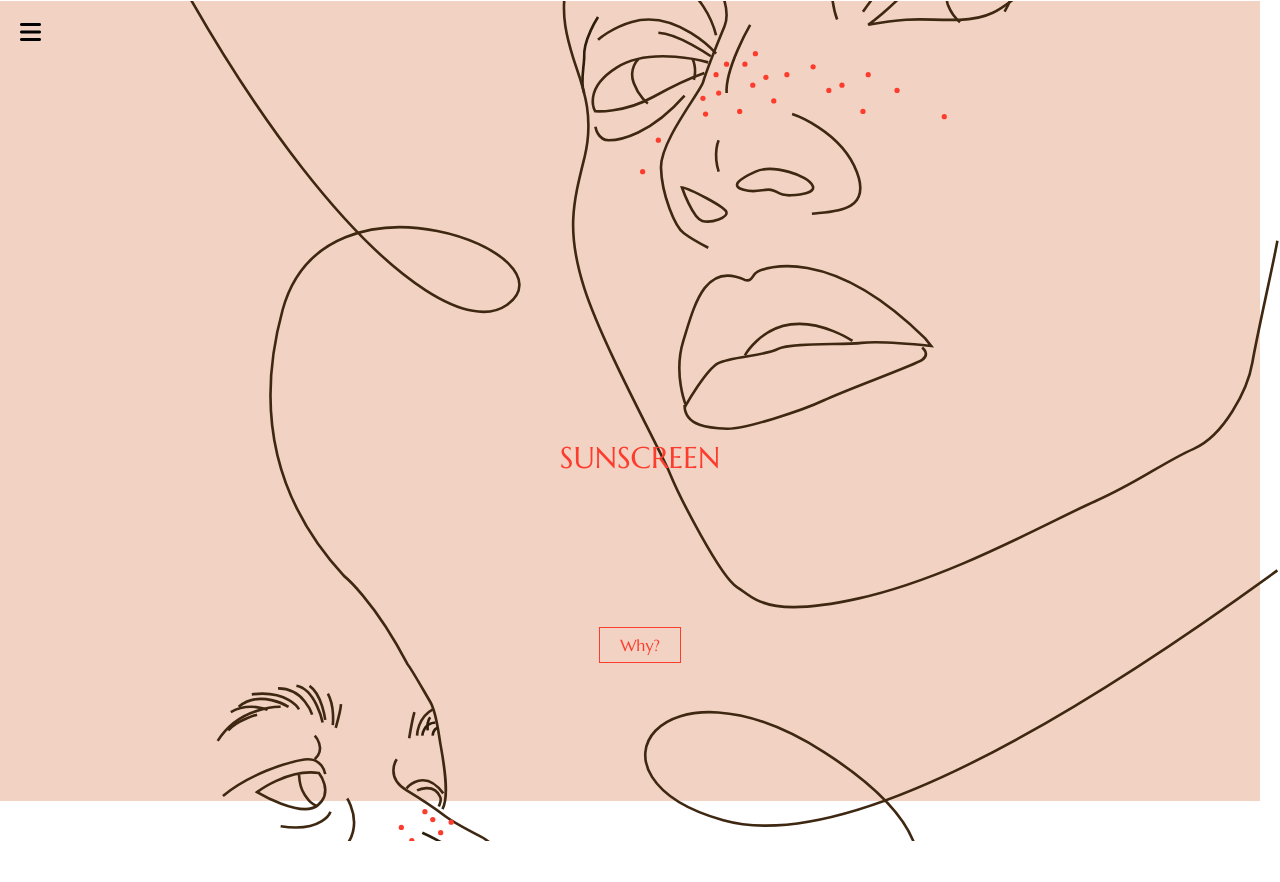
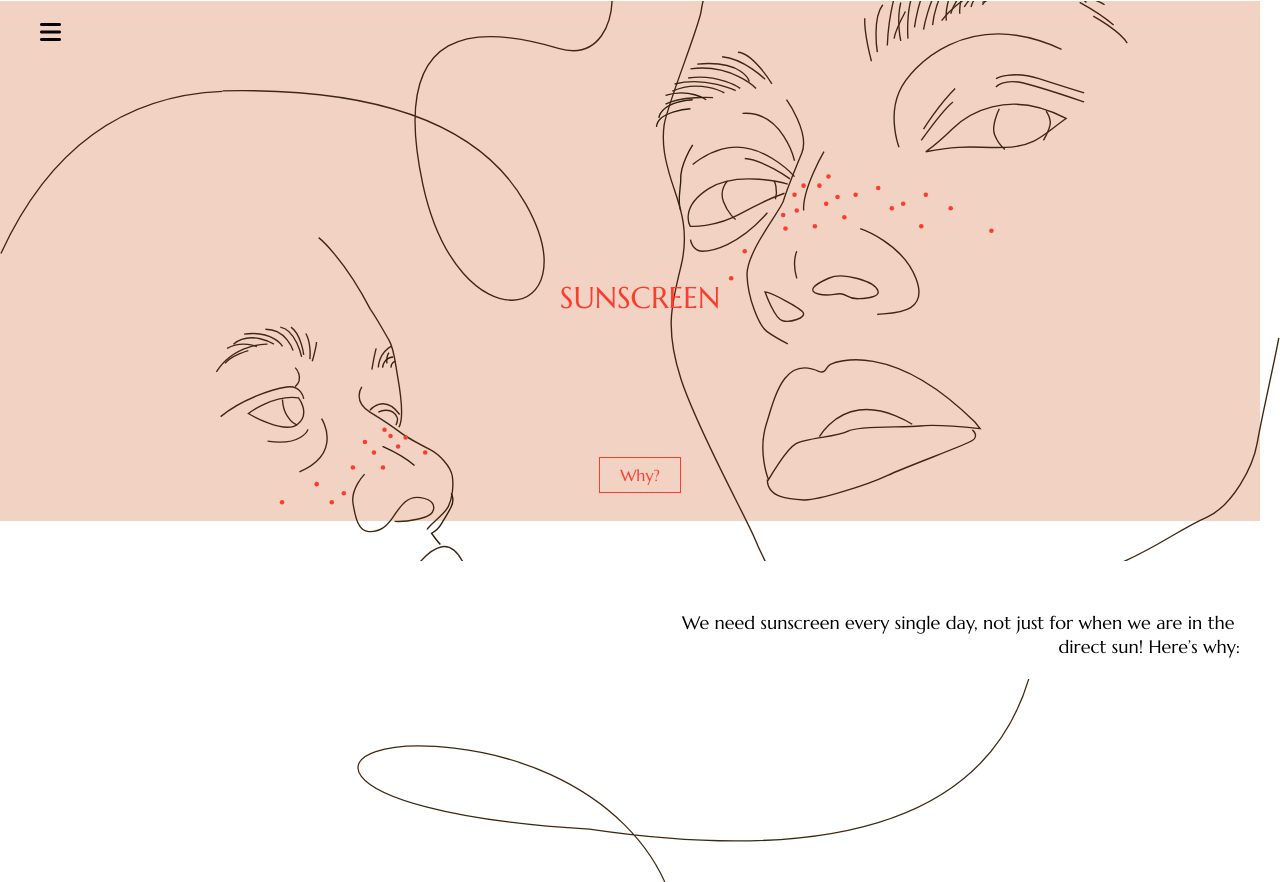
Before and after one commit to nhn34/w4sunscreen, a plain HTML site: page index.html in a window 1280 px wide. Shown: the top 882 px of the page. Drawn offline with nearby package versions, Linux system fonts and the light colour scheme; a web font is replaced by a local one.

Commit message:
done cancer md

```diff
--- a/scss/base/_base.scss
+++ b/scss/base/_base.scss
@@ -24,6 +24,10 @@ a{
     grid-template-columns: 20px auto 20px;
     grid-template-areas: ". content .";
 
+    @include md {
+        grid-template-columns: 40px auto 40px;
+    }
+
     .content{
         grid-area: content;
     }
--- a/scss/helpers/_variables.scss
+++ b/scss/helpers/_variables.scss
@@ -7,7 +7,7 @@
 $screen-sm-min: 567px;
 
 // Small tablets (portrait view)
-$screen-md-min: 750px;
+$screen-md-min: 703px;
 
 // Tablets and small desktops
 $screen-lg-min: 992px;
--- a/scss/sections/_cancer.scss
+++ b/scss/sections/_cancer.scss
@@ -15,6 +15,11 @@
             background-size: cover;
             grid-column: 4 / span 7;
             grid-row: 1 / span 8;
+
+            @include md {
+                background-image: url("../img/cancer/face1md.svg");
+                grid-row: 1 / span 8;
+            }
             img{
                 width: 100%;
             }
@@ -24,6 +29,12 @@
             grid-column: 1 / span 6;
             grid-row: 6 / span 4;
             margin-left: 20px;
+
+            @include md {
+                grid-column: 1 / span 5;
+                grid-row: 6 / span 4;
+                margin-left: 40px;
+            }
             img{
                 width: 100%;
             }
@@ -34,6 +45,12 @@
             grid-row: 5 / span 4;
             margin-top: 20px;
             margin-right: 20px;
+
+            @include md {
+                grid-row: 6 / span 3;
+            }
+
+
             img{
                 width: 100%;
             }
@@ -41,11 +58,18 @@
 
         li:nth-child(4){
             font-family: 'Marcellus', serif;
-            font-size: rem-calc(30);
+            font-size: rem-calc(40);
             color: $red;
             margin-left: 20px;
             grid-column: 1 / span 7;
-            grid-row: 2 / span 4;
+            grid-row: 3 / span 4;
+
+            @include md {
+                font-size: rem-calc(60);
+                margin-left: 0;
+                grid-column: 2 / span 4;
+
+            }
 
         }
     }
@@ -56,6 +80,8 @@
     p {
     padding-bottom: 10px;
     line-height: 20px;
+
+
     span {
         color: $red;
     }
@@ -66,4 +92,25 @@
         margin: 0 auto;
         padding-top: 40px;
     }
+
+    article {
+
+        @include md {
+            display: grid;
+            grid-template-columns: repeat(2,1fr);
+            grid-gap: 20px;
+            grid-template-areas:
+            "p1 p3"
+            "p2 p3";
+            p:first-child {
+                grid-area: p1;
+            }
+            p:nth-child(2) {
+                grid-area: p2;
+            }
+            p:nth-child(3){
+                grid-area: p3;
+            }
+        }
+    }
 }
--- a/scss/sections/_hero.scss
+++ b/scss/sections/_hero.scss
@@ -5,6 +5,9 @@
     background-color: $peach;
     margin: -44px 20px 0 0;
     height: 100vh;
+    @include md {
+        height: 65vh;
+    }
 
 }
 #hero {
@@ -18,13 +21,20 @@
 
     text-align: center;
 
-    @include sm {
-        // width: 100vw;
+    @include md {
+        background-image: url("../img/hero/heromd.svg");
+        // background-size: contain;
+        height: 70vh;
+        margin-top: -65vh;
     }
 
     h1 {
         padding: 55vh 0 160px;
         font-size: rem-calc(30);
+
+        @include md {
+            padding: 35vh 0 150px;
+        }
     }
 
     a {
--- a/scss/sections/_why.scss
+++ b/scss/sections/_why.scss
@@ -14,6 +14,10 @@
             grid-template-columns: 28% auto;
             grid-template-areas: ". text";
         }
+
+        @include md {
+            grid-template-columns: 50% auto;
+        }
     }
 
     #arrow {
@@ -23,6 +27,11 @@
         background-repeat: no-repeat;
         background-position: center;
         height: 550px;
+
+        @include md {
+            background-image: url("../img/why/whymd.svg");
+
+        }
     }
 
     p {
```
Also changed, not shown: index.html (+2 -0 lines), css/styles.css, img/anti/face2md.svg (added), img/cancer/face1md.svg (added), img/hero/heromd.svg (added), img/why/whymd.svg (added), 1 other file.
